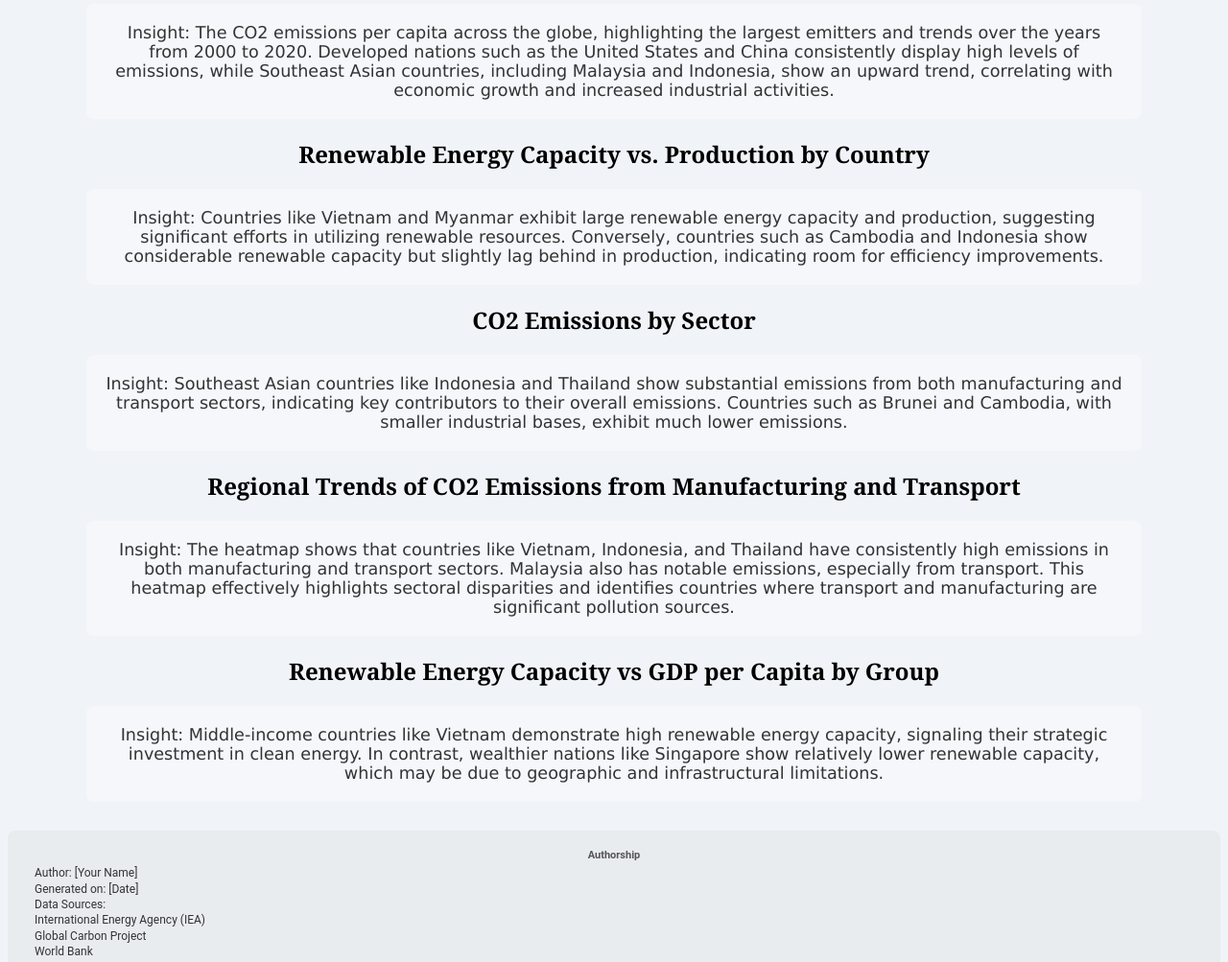
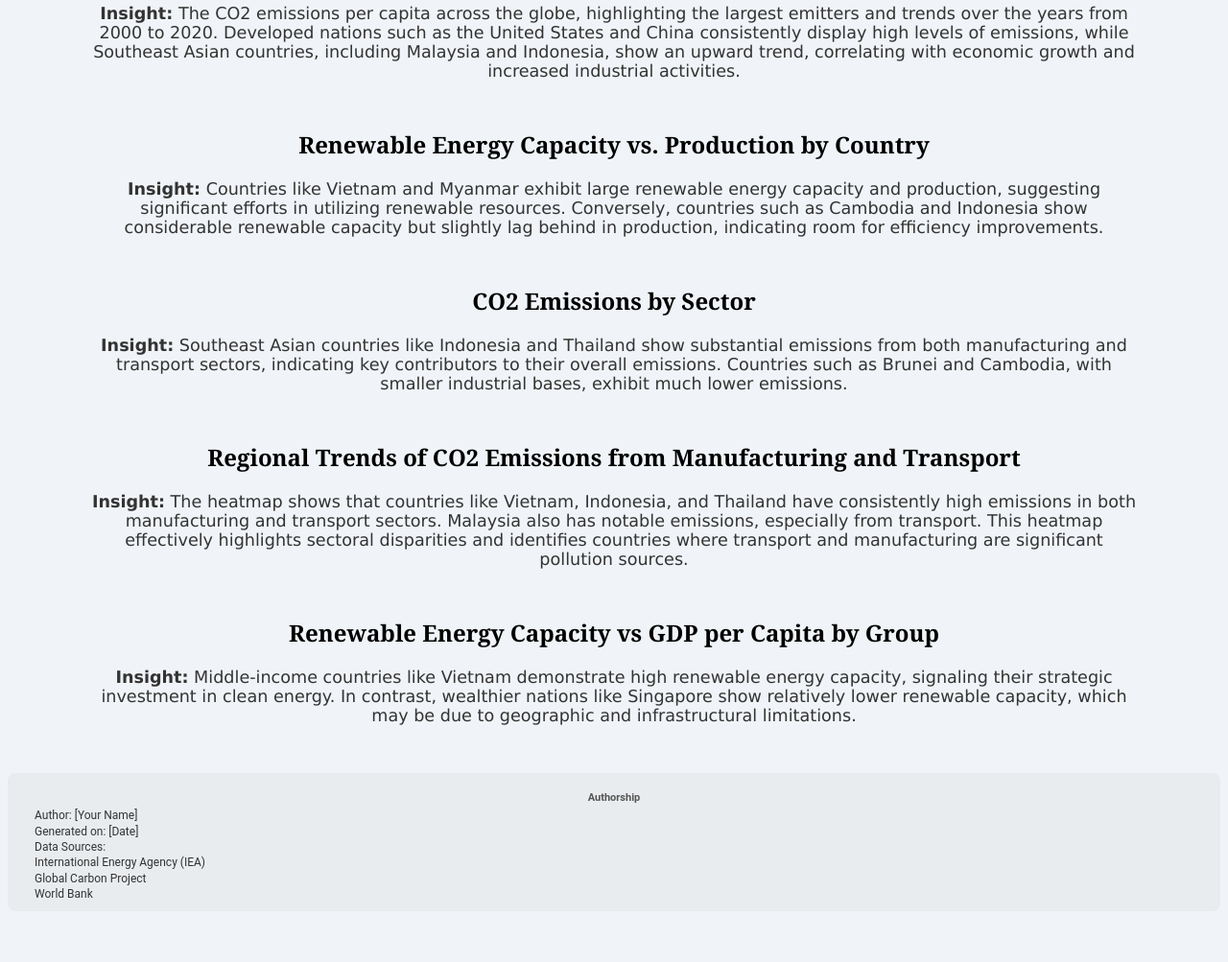
Before and after one commit to GottaGitGitBoomBoomBoom/FIT3179, a plain HTML site: page index.html in a window 1280 px wide. Shown: the part 330-1333 px from the top of the page at 96% size. After the commit the page ends 1288 px from the top, so only its background shows below. Drawn offline with Linux system fonts and the light colour scheme; a script that the page names is missing.

Commit message:
Update index.html

```diff
--- a/index.html
+++ b/index.html
@@ -36,17 +36,17 @@
         }
 
         .vis-container {
-            display: block;
             max-width: 1100px;
+            margin: 0 auto 50px;
+        }
+
+        .chart {
             margin: 0 auto;
         }
 
         .annotation-box {
-            margin-top: 20px;
-            margin-bottom: 20px;
-            background-color: #f5f7fa;
-            padding: 20px;
-            border-radius: 8px;
+            margin-top: 10px;
+            margin-bottom: 30px;
             font-size: 1.1em;
             color: #333;
         }
@@ -76,8 +76,8 @@
             font-family: Georgia, serif;
             font-size: 24px;
             font-weight: bold;
-            margin-top: 10px;
-            margin-bottom: 10px;
+            margin-top: 20px;
+            margin-bottom: 20px;
         }
     </style>
 </head>
@@ -88,37 +88,47 @@
 
     <!-- Map Visualization -->
     <div class="vis-container">
-        <h2 class="title">CO2 Emissions by Country (2000-2020)</h2>
-        <div id="map"></div>
-        <div class="annotation-box">Insight: The CO2 emissions per capita across the globe, highlighting the largest emitters and trends over the years from 2000 to 2020. Developed nations such as the United States and China consistently display high levels of emissions, while Southeast Asian countries, including Malaysia and Indonesia, show an upward trend, correlating with economic growth and increased industrial activities.</div>
+        <div class="title">CO2 Emissions by Country (2000-2020)</div>
+        <div id="map" class="chart"></div>
+        <div class="annotation-box">
+            <strong>Insight:</strong> The CO2 emissions per capita across the globe, highlighting the largest emitters and trends over the years from 2000 to 2020. Developed nations such as the United States and China consistently display high levels of emissions, while Southeast Asian countries, including Malaysia and Indonesia, show an upward trend, correlating with economic growth and increased industrial activities.
+        </div>
     </div>
 
     <!-- Bubble Chart Visualization -->
     <div class="vis-container">
-        <h2 class="title">Renewable Energy Capacity vs. Production by Country</h2>
-        <div id="bubble-chart"></div>
-        <div class="annotation-box">Insight: Countries like Vietnam and Myanmar exhibit large renewable energy capacity and production, suggesting significant efforts in utilizing renewable resources. Conversely, countries such as Cambodia and Indonesia show considerable renewable capacity but slightly lag behind in production, indicating room for efficiency improvements.</div>
+        <div class="title">Renewable Energy Capacity vs. Production by Country</div>
+        <div id="bubble-chart" class="chart"></div>
+        <div class="annotation-box">
+            <strong>Insight:</strong> Countries like Vietnam and Myanmar exhibit large renewable energy capacity and production, suggesting significant efforts in utilizing renewable resources. Conversely, countries such as Cambodia and Indonesia show considerable renewable capacity but slightly lag behind in production, indicating room for efficiency improvements.
+        </div>
     </div>
 
     <!-- Stacked Bar Chart Visualization -->
     <div class="vis-container">
-        <h2 class="title">CO2 Emissions by Sector</h2>
-        <div id="bar-chart"></div>
-        <div class="annotation-box">Insight: Southeast Asian countries like Indonesia and Thailand show substantial emissions from both manufacturing and transport sectors, indicating key contributors to their overall emissions. Countries such as Brunei and Cambodia, with smaller industrial bases, exhibit much lower emissions.</div>
+        <div class="title">CO2 Emissions by Sector</div>
+        <div id="bar-chart" class="chart"></div>
+        <div class="annotation-box">
+            <strong>Insight:</strong> Southeast Asian countries like Indonesia and Thailand show substantial emissions from both manufacturing and transport sectors, indicating key contributors to their overall emissions. Countries such as Brunei and Cambodia, with smaller industrial bases, exhibit much lower emissions.
+        </div>
     </div>
 
     <!-- Heatmap Visualization -->
     <div class="vis-container">
-        <h2 class="title">Regional Trends of CO2 Emissions from Manufacturing and Transport</h2>
-        <div id="heatmap"></div>
-        <div class="annotation-box">Insight: The heatmap shows that countries like Vietnam, Indonesia, and Thailand have consistently high emissions in both manufacturing and transport sectors. Malaysia also has notable emissions, especially from transport. This heatmap effectively highlights sectoral disparities and identifies countries where transport and manufacturing are significant pollution sources.</div>
+        <div class="title">Regional Trends of CO2 Emissions from Manufacturing and Transport</div>
+        <div id="heatmap" class="chart"></div>
+        <div class="annotation-box">
+            <strong>Insight:</strong> The heatmap shows that countries like Vietnam, Indonesia, and Thailand have consistently high emissions in both manufacturing and transport sectors. Malaysia also has notable emissions, especially from transport. This heatmap effectively highlights sectoral disparities and identifies countries where transport and manufacturing are significant pollution sources.
+        </div>
     </div>
 
     <!-- Bar Chart Visualization -->
     <div class="vis-container">
-        <h2 class="title">Renewable Energy Capacity vs GDP per Capita by Group</h2>
-        <div id="gdp-bar-chart"></div>
-        <div class="annotation-box">Insight: Middle-income countries like Vietnam demonstrate high renewable energy capacity, signaling their strategic investment in clean energy. In contrast, wealthier nations like Singapore show relatively lower renewable capacity, which may be due to geographic and infrastructural limitations.</div>
+        <div class="title">Renewable Energy Capacity vs GDP per Capita by Group</div>
+        <div id="gdp-bar-chart" class="chart"></div>
+        <div class="annotation-box">
+            <strong>Insight:</strong> Middle-income countries like Vietnam demonstrate high renewable energy capacity, signaling their strategic investment in clean energy. In contrast, wealthier nations like Singapore show relatively lower renewable capacity, which may be due to geographic and infrastructural limitations.
+        </div>
     </div>
 
     <div class="metadata">
```
